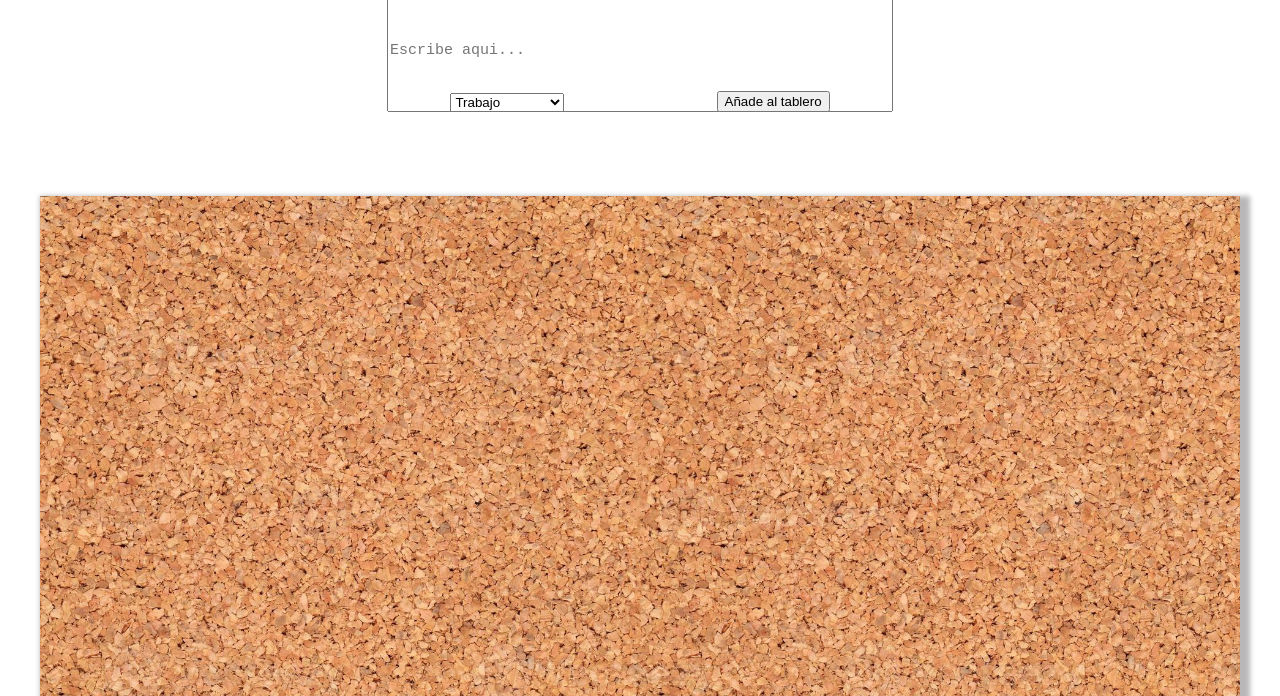
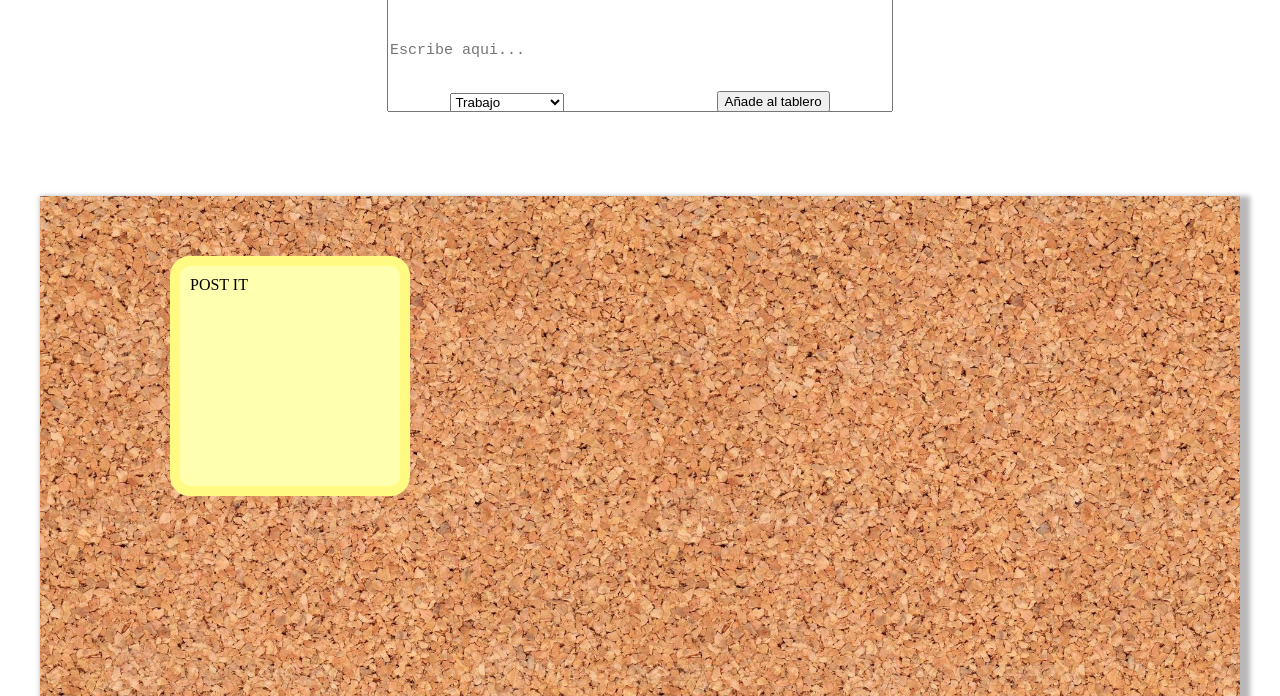
Before and after one commit to IreneTaPa/personal-project, a React app: page / in a window 1280 px wide. Shown: the part 104-800 px from the top of the page. Built offline with nearby package versions, Linux system fonts and the light colour scheme.

Commit message:
created one postit

```diff
--- a/src/components/App.js
+++ b/src/components/App.js
@@ -38,6 +38,7 @@ function App() {
               src={background}
               alt="Corkboard for postit's"
             />
+            <div className="post-it">POST IT</div>
           </div>
         </section>
       </main>
--- a/src/styles/App.scss
+++ b/src/styles/App.scss
@@ -71,5 +71,19 @@ position: relative;
     height: auto;
     width: 1200px;
 
+}
+
+.post-it {
+    width: 200px;
+    height: 200px;
+    background-color: rgb(1255, 255, 176);
+    z-index: 10;
+    margin: 10px;
+    padding: 10px;
+    position: absolute;
+    top: 10%;
+    left: 10%;
+    border-radius: 20px;
+    border: 10px solid rgb(255, 250, 129);
 
 }
```
